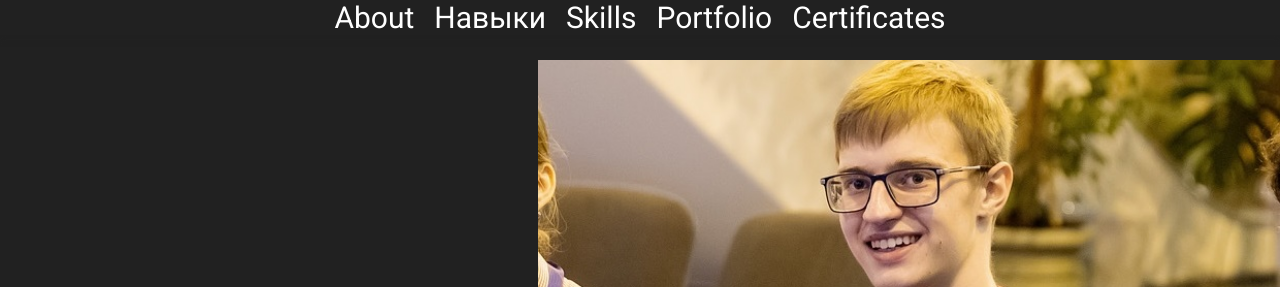
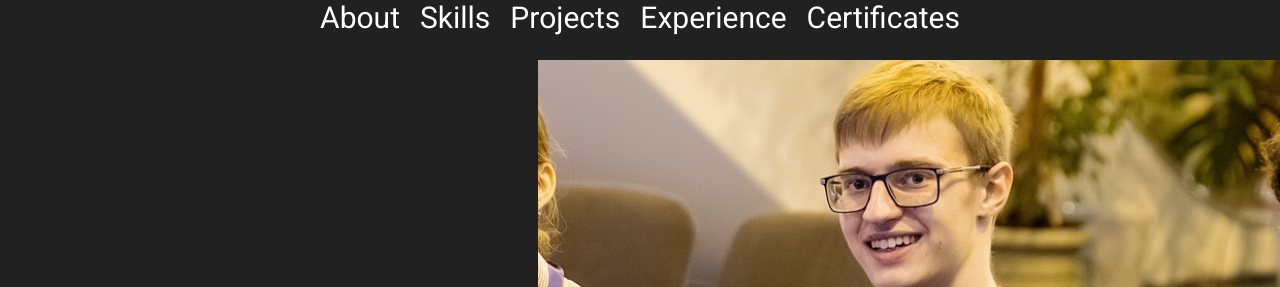
Before and after one commit to w80cI0-liA/-, a plain HTML site: page eng.html in a window 1280 px wide. Shown: the top 287 px of the page. Drawn offline with Linux system fonts and the light colour scheme.

Commit message:
minor fixes

```diff
--- a/eng.html
+++ b/eng.html
@@ -26,9 +26,9 @@
 		<header>
 			<div class="header-block block-center">
 				<a href="#about">About</a>
-				<a href="#skills">Навыки</a>
-				<a href="#portfolio">Skills</a>
-				<a href="#experience">Portfolio</a>
+				<a href="#skills">Skills</a>
+				<a href="#portfolio">Projects</a>
+				<a href="#experience">Experience</a>
 				<a href="#certificates">Certificates</a>
 			</div>
 		</header>
@@ -122,9 +122,9 @@
 					</div>
 				</div>
 
-				<!-- Portfolio -->
+				<!-- Projects -->
 				<div class="data-block" id="portfolio">
-					<h2>Portfolio:</h2>
+					<h2>Projects:</h2>
 					<div class="portfolio-container">
 						<a class="portfolio-block" href="https://github.com/Kolonin-Gleb/IT-Club" target="_blank">
 							<img src="./static/images/portfolio/IT_Club/IT Club.jpg" alt="IT Club Website">
```
